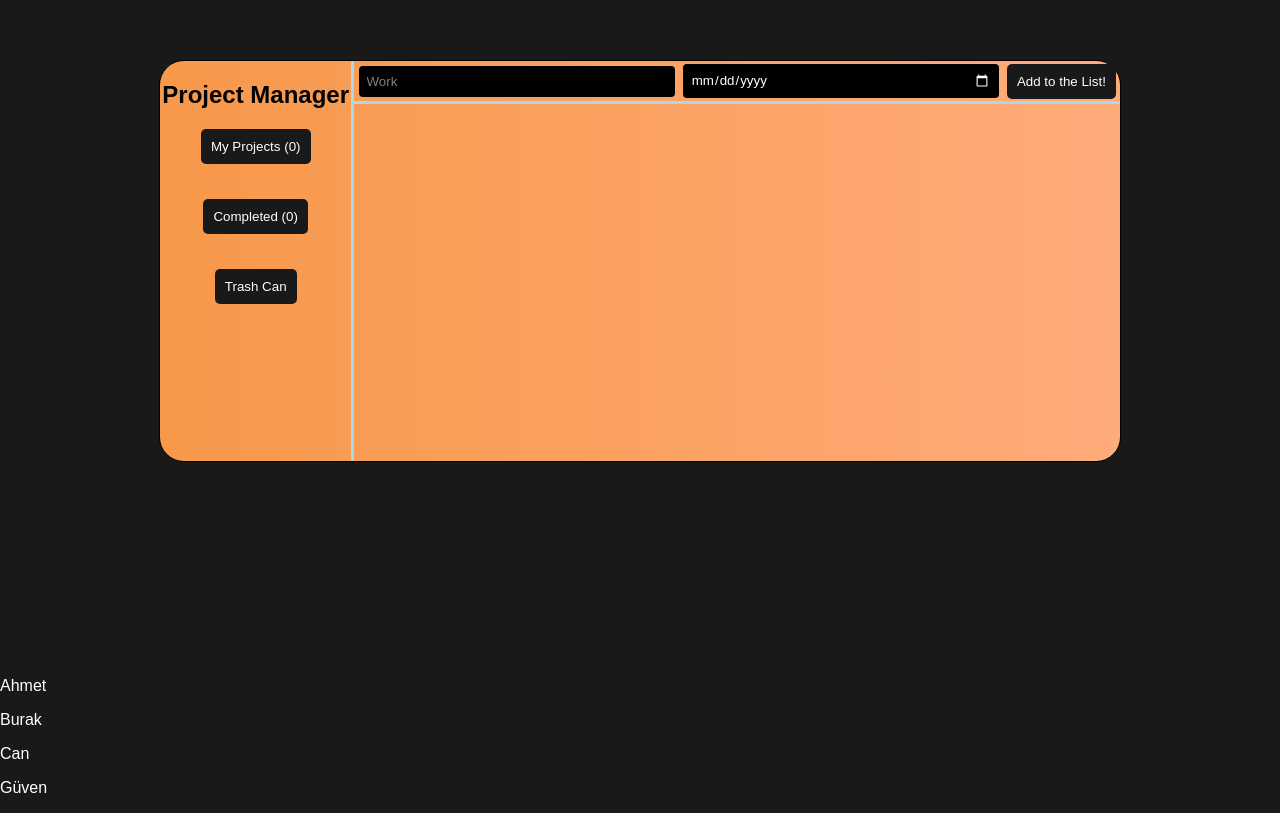
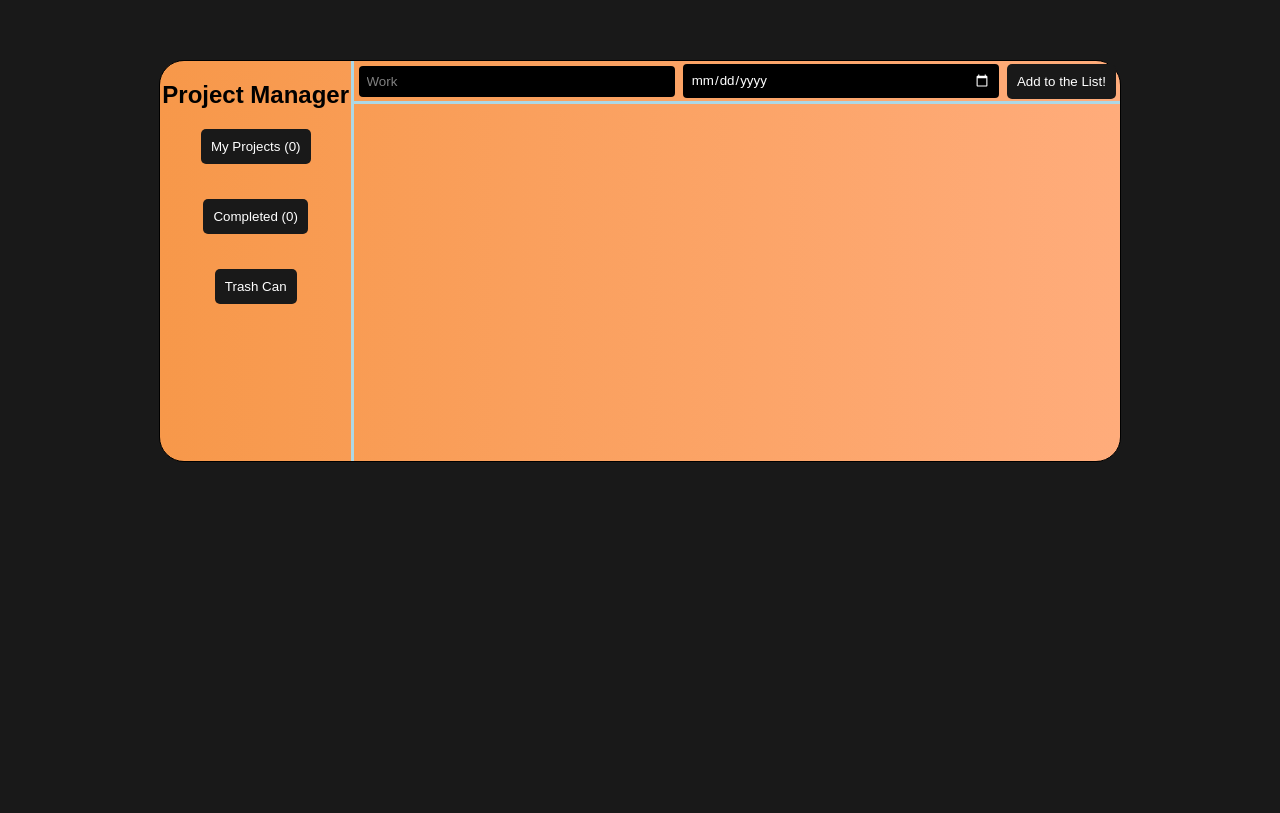
Before and after one commit to guvenfazli/To-Do-List-w-React, a React (Create React App) app in the folder theater/: page / in a window 1280 px wide. Shown: the part 139-952 px from the top of the page. After the commit the page ends 800 px from the top, so only its background shows below. Built offline with nearby package versions, Linux system fonts and the light colour scheme; a web font is replaced by a local one.

Commit message:
Test array removed

```diff
--- a/theater/src/App.jsx
+++ b/theater/src/App.jsx
@@ -7,12 +7,6 @@ import CompleteTasks from './Components/CompleteTasks';
 import Welcome from './Components/Welcome';
 
 
-const deneme = ["Ahmet", "Güven", "Mehmet", "Can", "Burak"];
-
-// Harfe göre sıralama fonksiyonu
-const compareFunction = (a, b) => a.localeCompare(b);
-
-const siraliDeneme = deneme.sort(compareFunction);
 
 
 
@@ -284,7 +278,6 @@ function App() {
       </section>
 
 
-      {siraliDeneme.map((row) => <p>{row}</p>)}
 
 
     </>
```
